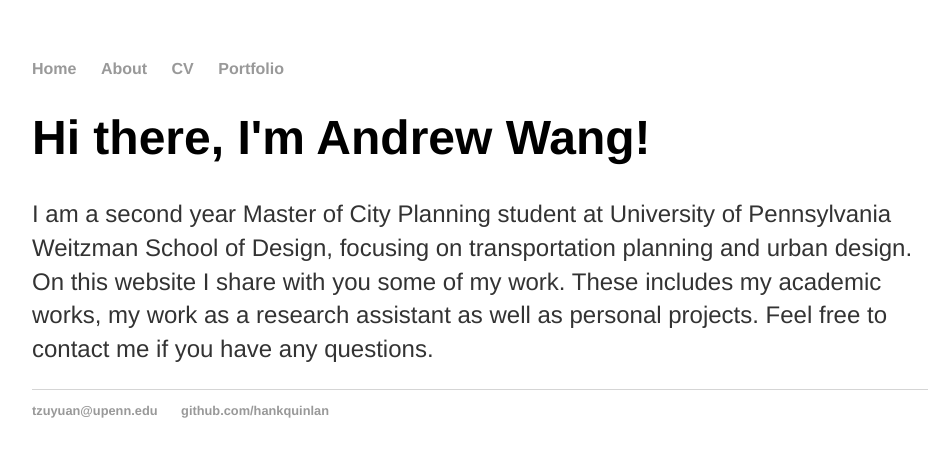
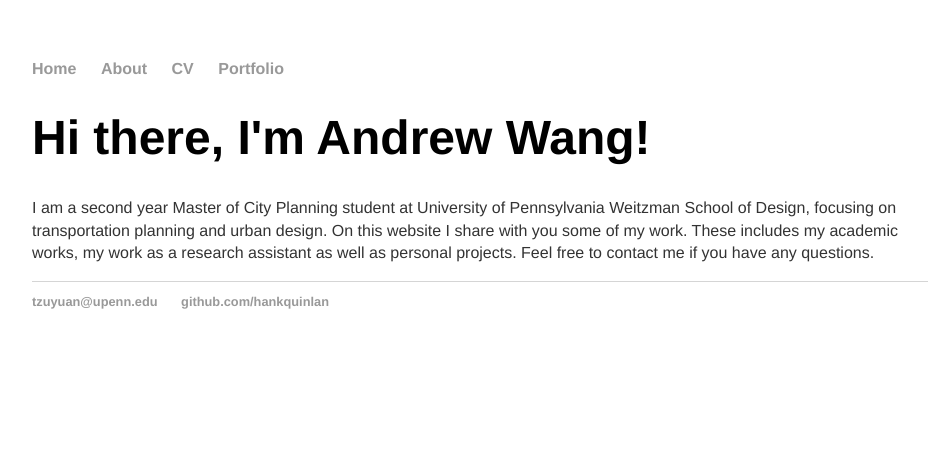
Before and after one commit to tzuyuanw/tzuyuanw.github.io, a Jekyll site: the page built from index.html, in a window 1280 px wide. Shown: the top 457 px of the page, without its empty margins (160-1101 px from the left). Built offline with Jekyll 4.4.1, drawn with Linux system fonts in a browser that asks for light colours.

Commit message:
Update main.css

```diff
--- a/css/main.css
+++ b/css/main.css
@@ -42,14 +42,3 @@ ul.posts {
 ul.posts li {
     list-style: none;
 }
-
-.blurb p {
-    font-size: 1.5em;
-    font-family:'Helvetica', 'Arial', 'Sans-Serif';
-    line-height: 1.4em;
-    color: #333;
-}
-
-.blurb h4 {
-    font-family:'Helvetica', 'Arial', 'Sans-Serif';
-}
```
